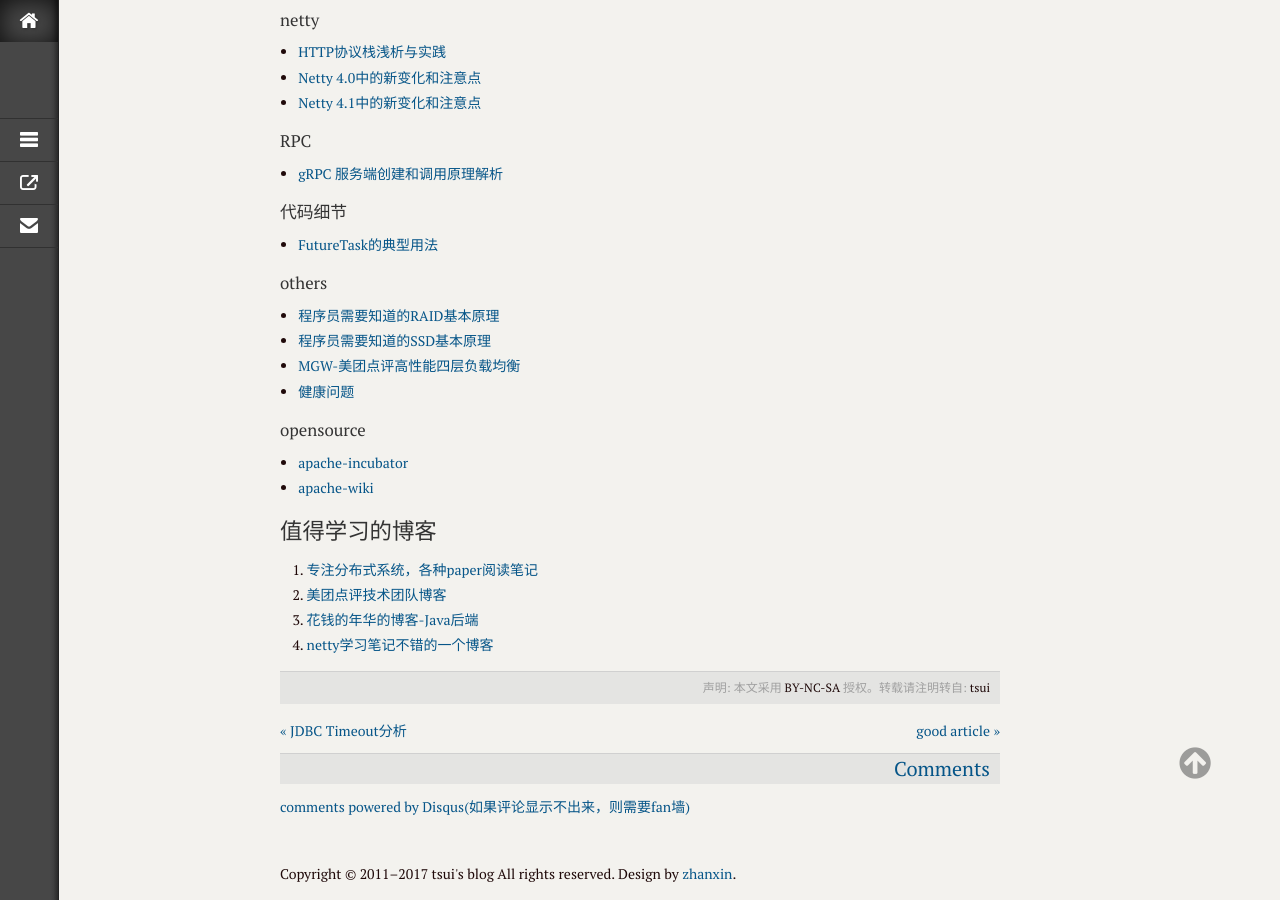
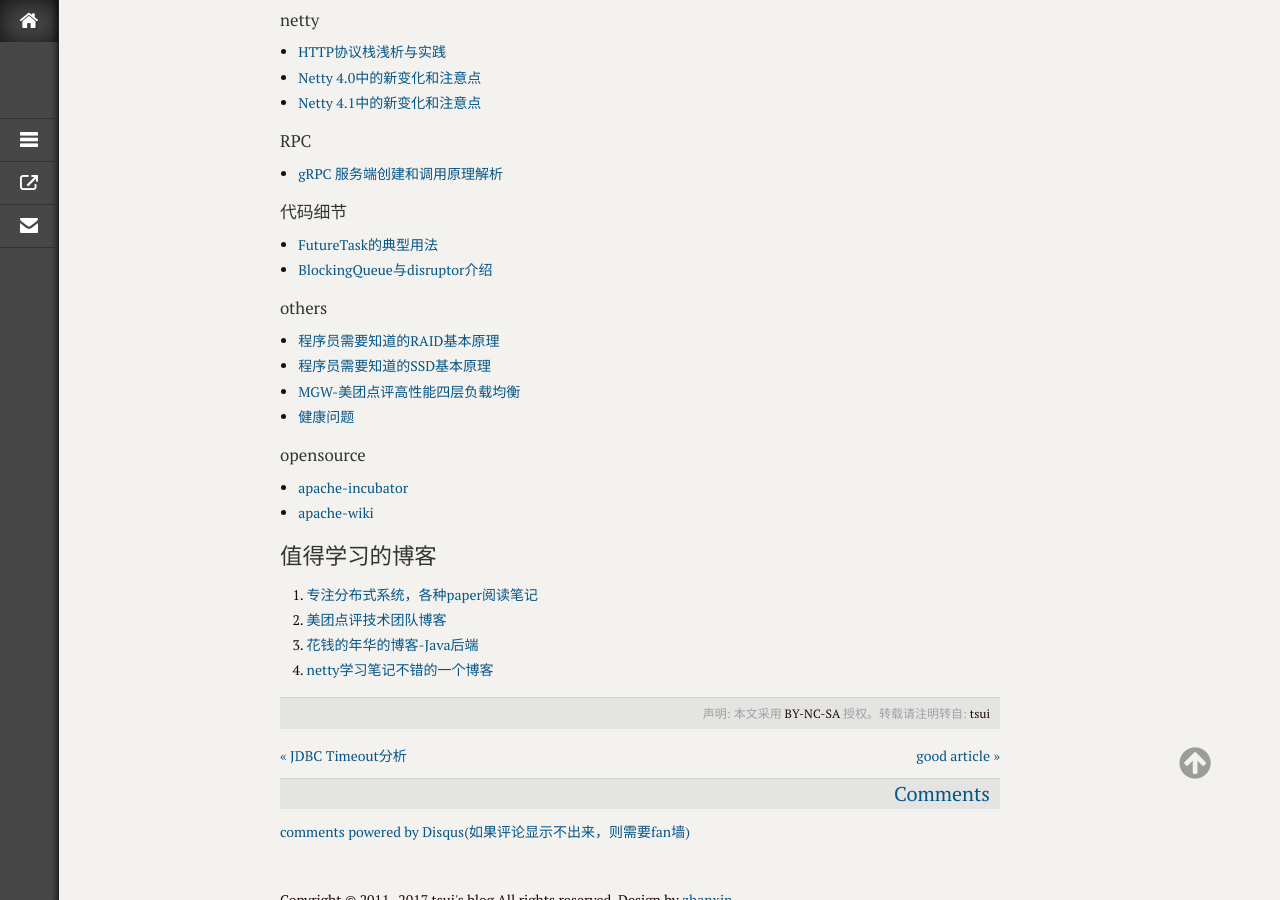
Before and after one commit to xmtsui/blog, a Jekyll site: the page built from _posts/2017/2017-03-14-readqueue-01.md, in a window 1280 px wide and 900 px high, scrolled down 1921 px. Built offline with Jekyll 4.4.1, drawn with Linux system fonts in a browser that asks for light colours; comment, search, counter and statistics services are not loaded.

Commit message:
modify by quickcommint

```diff
--- a/_posts/2017/2017-03-14-readqueue-01.md
+++ b/_posts/2017/2017-03-14-readqueue-01.md
@@ -85,6 +85,7 @@
 
 #### 代码细节
 * [FutureTask的典型用法](http://blog.csdn.net/linchunquan/article/details/22382487)
+* [BlockingQueue与disruptor介绍](https://tech.meituan.com/disruptor.html)
 
 #### others
 * [程序员需要知道的RAID基本原理](http://oserror.com/backend/raid-principle/)
```
